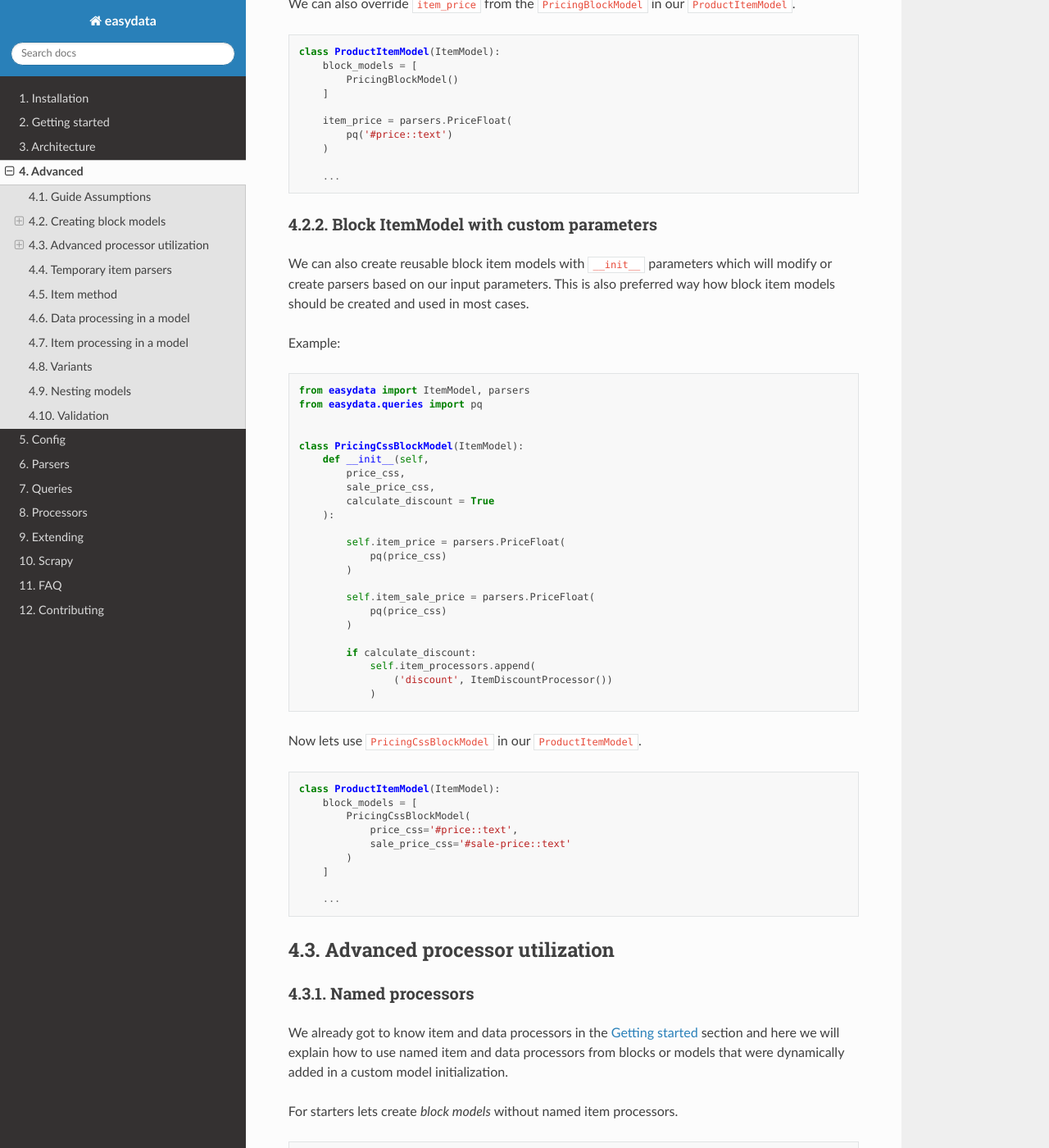
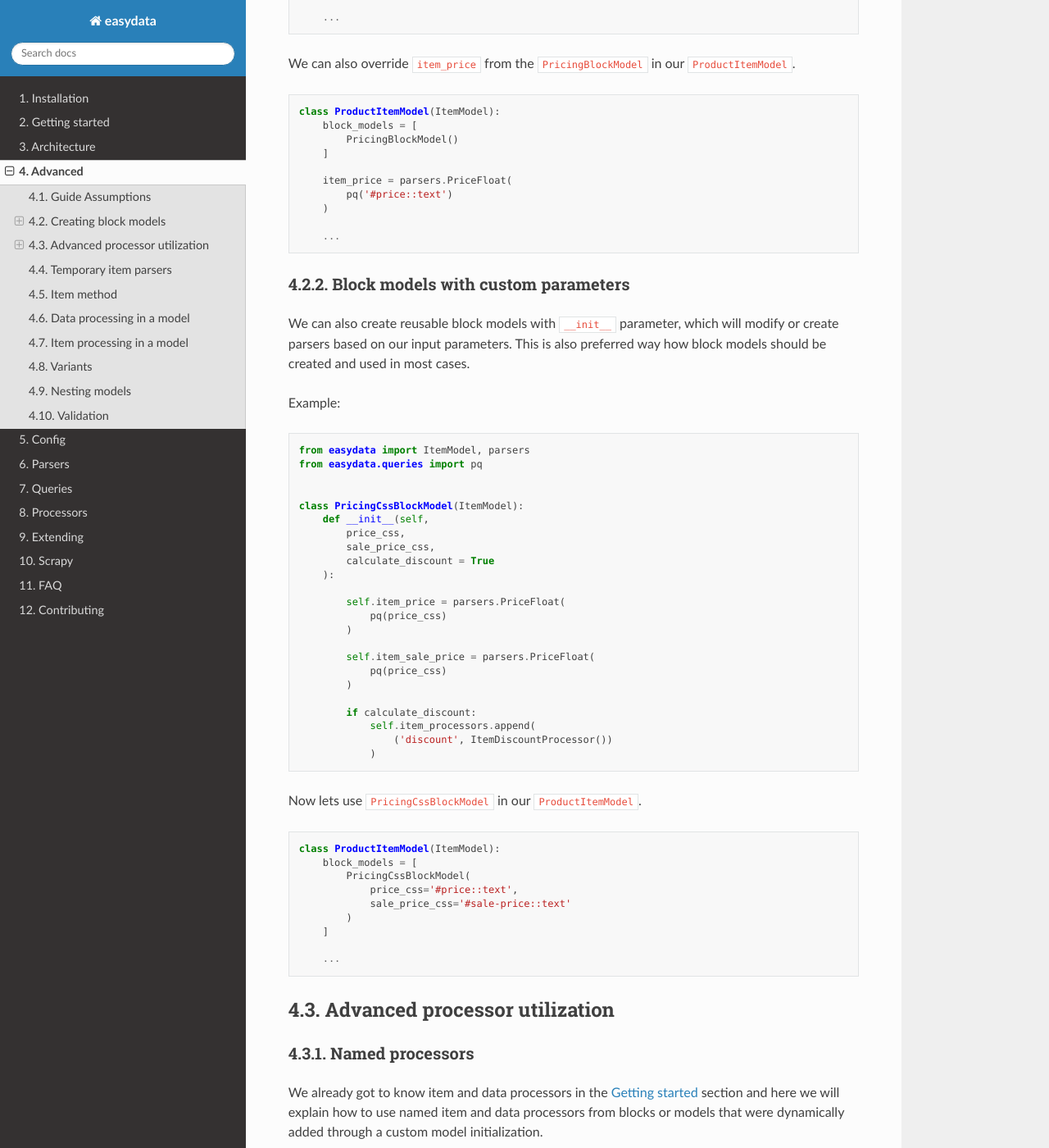
Before and after one commit to easydatapy/easydata, a Sphinx documentation site: the page built from docs/advanced.rst, in a window 1280 px wide and 1400 px high, scrolled down 2356 px. Shown: the whole window at 82% size. Built offline with Sphinx 7.4.7 and the Read the Docs theme 2.0.0, drawn with Linux system fonts in a browser that asks for light colours; some of the changed text lies outside the part shown.

Commit message:
improve docs regarding block models

```diff
--- a/docs/advanced.rst
+++ b/docs/advanced.rst
@@ -57,8 +59,9 @@
             ('discount', ItemDiscountProcessor())
         ]
 
-As mentioned before, classes as above are meant to be used withing ``ItemModel`` so
-lets create our ``ItemModel`` bellow.
+As mentioned before, model blocks as above are meant to be used withing ``ItemModel``.
+Now lets create ``ItemModel`` which will utilize ``block_models`` property with
+``PricingBlockModel`` as a value in a list.
 
 .. code-block:: python
 
@@ -84,7 +87,7 @@
             contains=['yes']
         )
 
-Now lets parse our HTML with our ``ProductItemModel`` and print it's output.
+Now lets parse our *HTML* with our ``ProductItemModel`` and print it's output.
 
 .. code-block:: python
 
@@ -108,7 +111,7 @@
 As we can see from the result, ``discount`` was made through a ``ItemDiscountProcessor``
 which was added in a ``PricingBlockModel``.
 
-If needed, we can easily disable ``ItemDiscountProcessor`` in our ``ProductItemModel``.
+If needed, we can easily disable ``ItemDiscountProcessor`` within our ``ProductItemModel``.
 
 .. code-block:: python
 
@@ -138,11 +141,11 @@
 
         ...
 
-Block ItemModel with custom parameters
---------------------------------------
-We can also create reusable block item models with ``__init__`` parameters
-which will modify or create parsers based on our input parameters. This is also
-preferred way how block item models should be created and used in most cases.
+Block models with custom parameters
+-----------------------------------
+We can also create reusable block models with ``__init__`` parameter, which will modify
+or create parsers based on our input parameters. This is also preferred way how block
+models should be created and used in most cases.
 
 Example:
 
@@ -194,7 +197,7 @@
 ----------------
 We already got to know item and data processors in the :ref:`getting-started`
 section and here we will explain how to use named item and data processors from
-blocks or models that were dynamically added in a custom model initialization.
+blocks or models that were dynamically added through a custom model initialization.
 
 For starters lets create *block models* without named item processors.
 
```
Also changed, not shown: other parts of docs/advanced.rst (+8 -6 lines).
